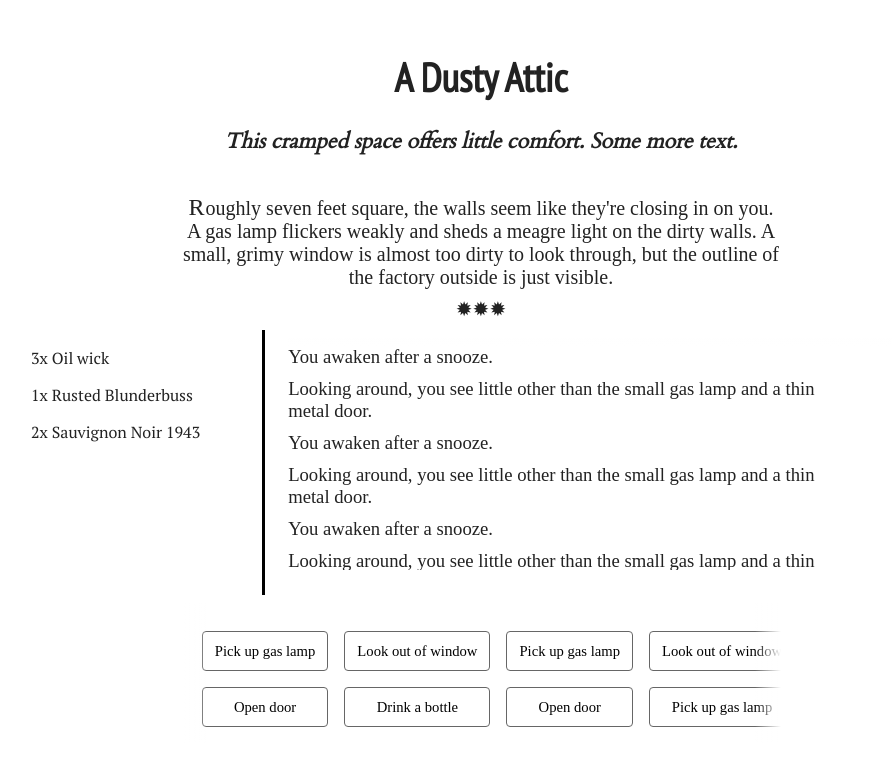
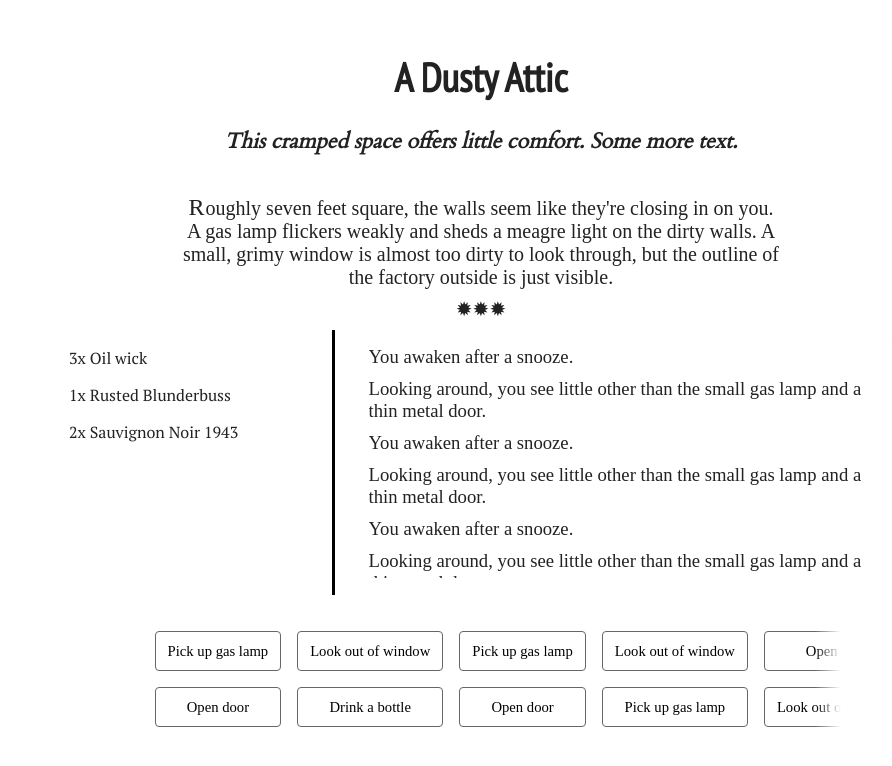
Before and after one commit to bedekelly/5.38, a React app: page / in a window 1280 px wide. Shown: the top 766 px of the page, without its empty margins (159-1051 px from the left). Built offline with nearby package versions, Linux system fonts and the light colour scheme.

Commit message:
Fix horizontal scrolling options and spread things out a bit

```diff
--- a/src/App/Inventory/Inventory.css
+++ b/src/App/Inventory/Inventory.css
@@ -23,7 +23,9 @@
     max-height: 100%;
     height: 100%;
     width: 90%;
+    border-left: 3vw solid white;
     border-right: 0.25vw solid black;
+    box-sizing: border-box;
   }
 
   .inventory-list {
--- a/src/App/Ledger/LedgerItems.css
+++ b/src/App/Ledger/LedgerItems.css
@@ -10,7 +10,7 @@
   .ledger-items {
     grid-area: ledger;
     border-left: 0;
-    border-right: 8vw solid white;
+    border-right: 3vw solid white;
     padding: 0;
   }
 }
--- a/src/App/Options/Options.css
+++ b/src/App/Options/Options.css
@@ -10,13 +10,12 @@
   .options {
     grid-area: options;
     align-self: center;
-    padding-left: 1vw;
+    padding-left: 2vw;
     height: 100%;
     max-height: 19vh;
     overflow-x: scroll;
     width: 100%;
     flex-flow: column wrap;
-    max-width: 37.5rem;
     margin-left: auto;
     margin-right: auto;
   }
--- a/src/App/layout/DesktopLayout/DesktopLayout.js
+++ b/src/App/layout/DesktopLayout/DesktopLayout.js
@@ -13,10 +13,10 @@ function DesktopLayout({ inventory, room, ledgerEntries, options, chooseOption }
       <Inventory items={inventory} />
       <RoomHeading {...room} />
       <RoomDescription text={room.description} />
-      <VerticalScroll gridArea="ledger" maxHeight="30vh">
+      <VerticalScroll gridArea="ledger" maxHeight="31vh">
         <Ledger entries={ledgerEntries} />
       </VerticalScroll>
-      <HorizontalScroll gridArea="options" maxWidth="37.5rem">
+      <HorizontalScroll gridArea="options" maxWidth="80%">
         <Options options={options} chooseOption={chooseOption}/>
       </HorizontalScroll>
     </React.Fragment>
--- a/src/App/layout/Main.css
+++ b/src/App/layout/Main.css
@@ -11,7 +11,7 @@
                          "inventory ledger"
                          "options options"
                          "empty empty";
-    grid-template-columns: 2fr 5fr;
+    grid-template-columns: 3fr 5fr;
     grid-template-rows: 24fr 17fr 36fr 19fr 5fr;
     max-height: 100%;
     grid-row-gap: 1vh;
--- a/src/App/layout/Scrolling/HorizontalScroll.js
+++ b/src/App/layout/Scrolling/HorizontalScroll.js
@@ -4,7 +4,7 @@ import './HorizontalScroll.css';
 
 
 function HorizontalScroll({ maxHeight, maxWidth, children, gridArea }) {
-  const innerStyle = { maxHeight, maxWidth };
+  const innerStyle = { maxHeight };
   const outerStyle = { maxHeight, maxWidth, gridArea }
   return (
     <div className="h-scrollable-container" style={ outerStyle }>
```
